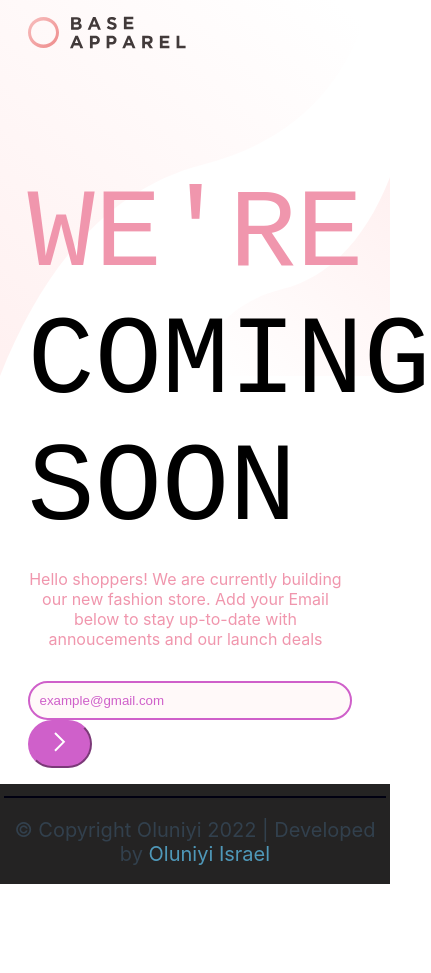
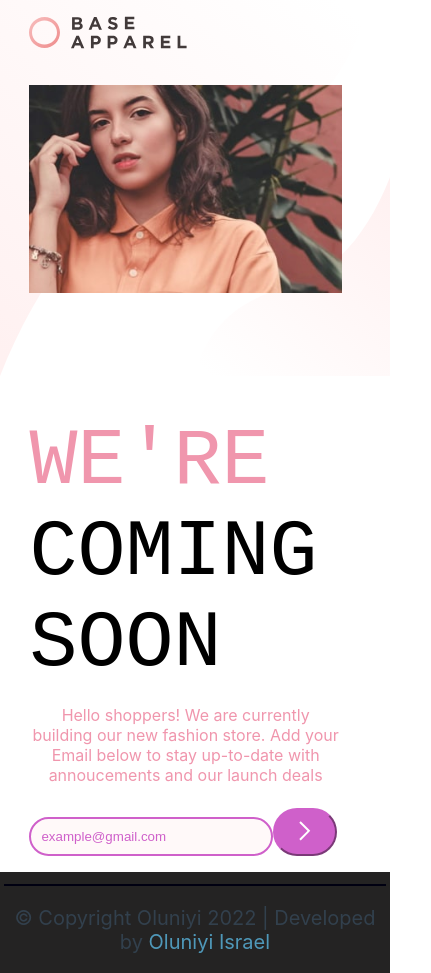
Before and after one commit to Oluniyisrael/Base-apparel, a React (Create React App) app: page / in a window 390 px wide. Shown: the whole page, 431 px wide, since content can reach past the window. Before the commit the page ends 884 px from the top, so only its background shows below. Built offline with nearby package versions, Linux system fonts and the light colour scheme.

Commit message:
sixth commit

```diff
--- a/src/Components/Body/Body.css
+++ b/src/Components/Body/Body.css
@@ -15,6 +15,9 @@ body{
      margin-left: 8rem;
      padding: 2rem;
      height: 94%;
+}
+#mobileimg{
+    display: none;
 }
 #textcontainer{
 
@@ -36,6 +39,7 @@ body{
     color: rgb(240 150 173);
 }
 #right{
+
     width: 50%;
     height: 100%;
 }
@@ -71,6 +75,9 @@ width: 50vw;
     #right  {
         display: none;
     }
+    #mobileimg{
+        display: inline;
+    }
     #textcontainer{
         margin-right: 8rem;
         margin-top: 7rem;
@@ -81,6 +88,23 @@ width: 50vw;
         max-height:60% ;
         width: 90%;
      }
+     #come{
+        font-family: 'Courier New', Courier, monospace;
+        font-size: 5rem;
+        font-weight: 500;
+    }
+    #mobileimg{
+        margin-top: 2rem;
+        max-width: 90%;
+    }
+    #input{
+        padding: 10px;
+        width: 220px;
+        border-radius: 2rem;
+        border: 2px solid rgb(207, 96, 202);
+        background-color: rgb(255 249 249);
+        margin-top: 5%;
+    }
      .purple{
         color: rgb(240 150 173);
         text-align: center;
@@ -89,8 +113,8 @@ width: 50vw;
         max-width: 100%;
     }
      #left{
-
-        width: 90%;
+        padding-right: 0px;
+        width: 89%;
          margin-left: 1rem;
          padding: 1rem;
          height: 100%;
--- a/src/Components/Body/Body.js
+++ b/src/Components/Body/Body.js
@@ -3,12 +3,14 @@ import './Body.css'
 import hero from '../../images/hero-desktop.jpg'
 import  logo from'../../images/logo.svg'
 import arrow from'../../images/icon-arrow.svg'
+import herom from '../../images/hero-mobile.jpg'
 
 function Body() {
   return (
       <div id='body'>
           <div id='left'>
               <img src={logo} alt='...'/>
+              <div ><img src={herom} alt=',...' id='mobileimg'/></div>
               <div id='textcontainer'>
                 <span id='come'><span class='purple'>WE'RE </span><br/>COMING SOON</span>
                 <p class='purple' id='hello' >Hello shoppers! We are currently building our new fashion store. Add your Email below to stay up-to-date with annoucements and our launch deals</p>
--- a/src/Components/footer/footer.css
+++ b/src/Components/footer/footer.css
@@ -2,8 +2,10 @@
     justify-content:end;
     background-color: rgb(36, 35, 35);
     padding: 1%;
+    padding-right: 0;
     height: 8vh;
-    width: 98vw;
+    width: 100%;
+    margin-right: 0%;
 }
 #footnote{
     color: rgb(50, 64, 77);
```
